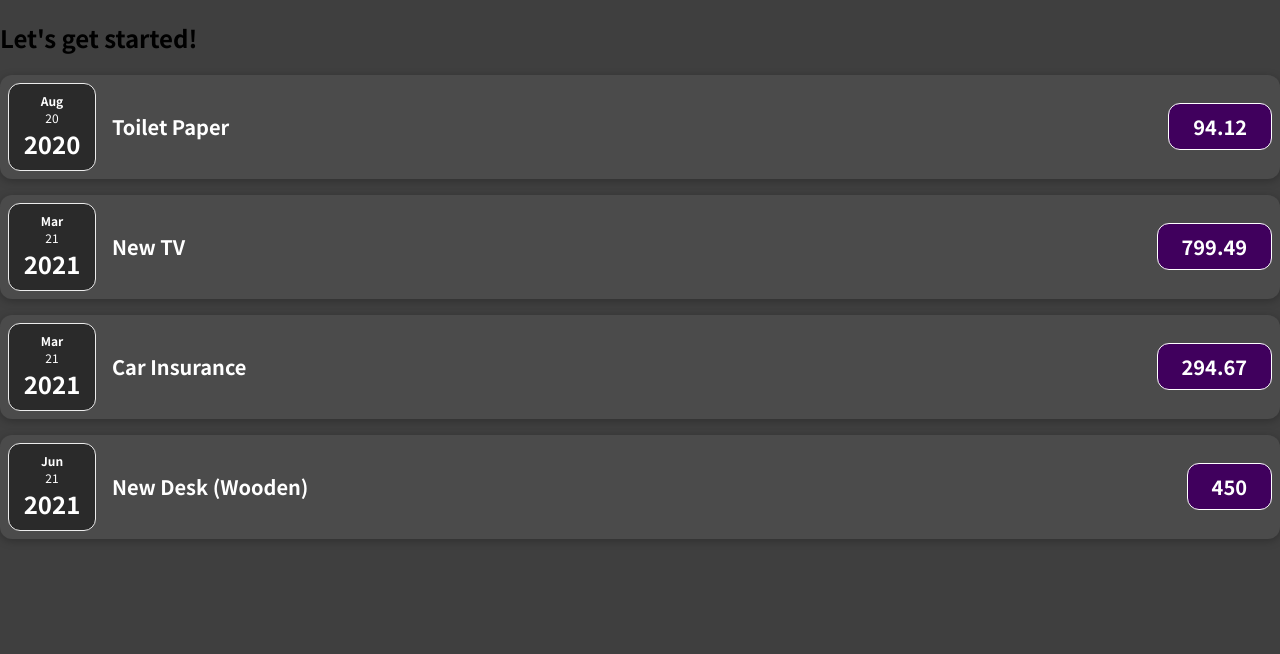
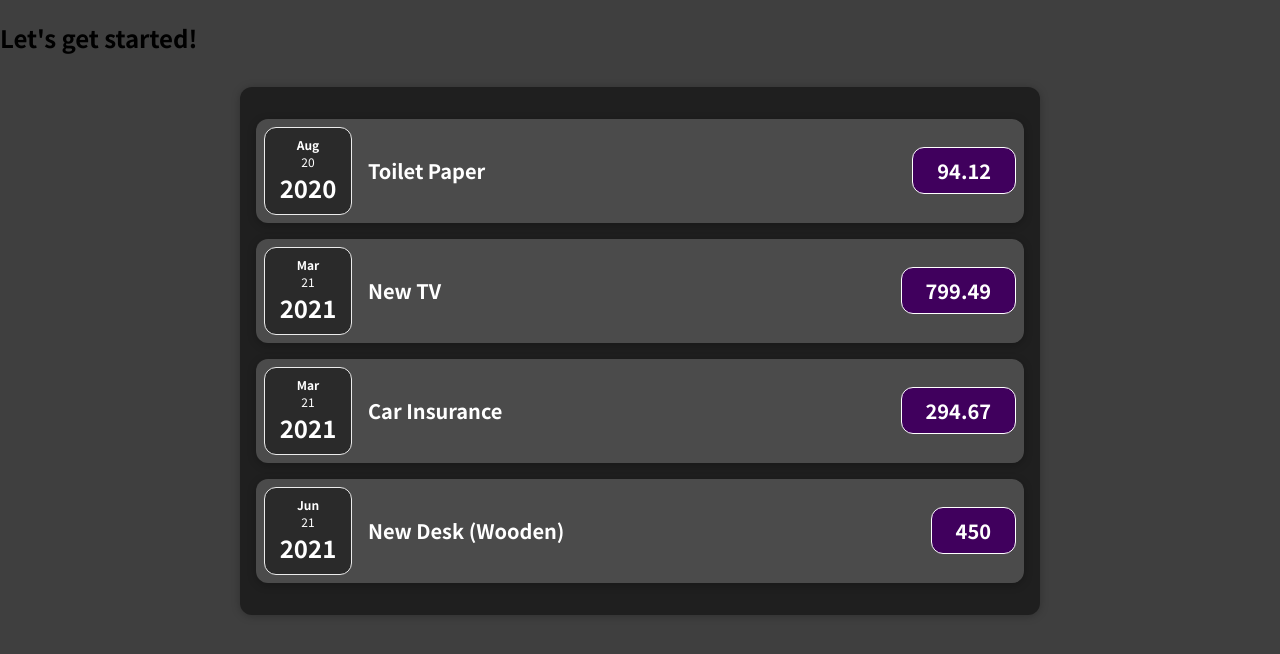
Before and after one commit to awar7118/01-starting-setup, a JavaScript app: page / in a window 1280 px wide. Shown: the top 654 px of the page. Built offline with nearby package versions, Linux system fonts and the light colour scheme.

Commit message:
expenses css updated

```diff
--- a/src/components/Expenses.js
+++ b/src/components/Expenses.js
@@ -1,7 +1,8 @@
 import ExpenseItem from "./ExpenseItem";
+import "./Expenses.css";
 function Expenses(props) {
   return (
-    <div>
+    <div className="expenses">
       <ExpenseItem
         title={props.items[0].title}
         amount={props.items[0].amount}
```
